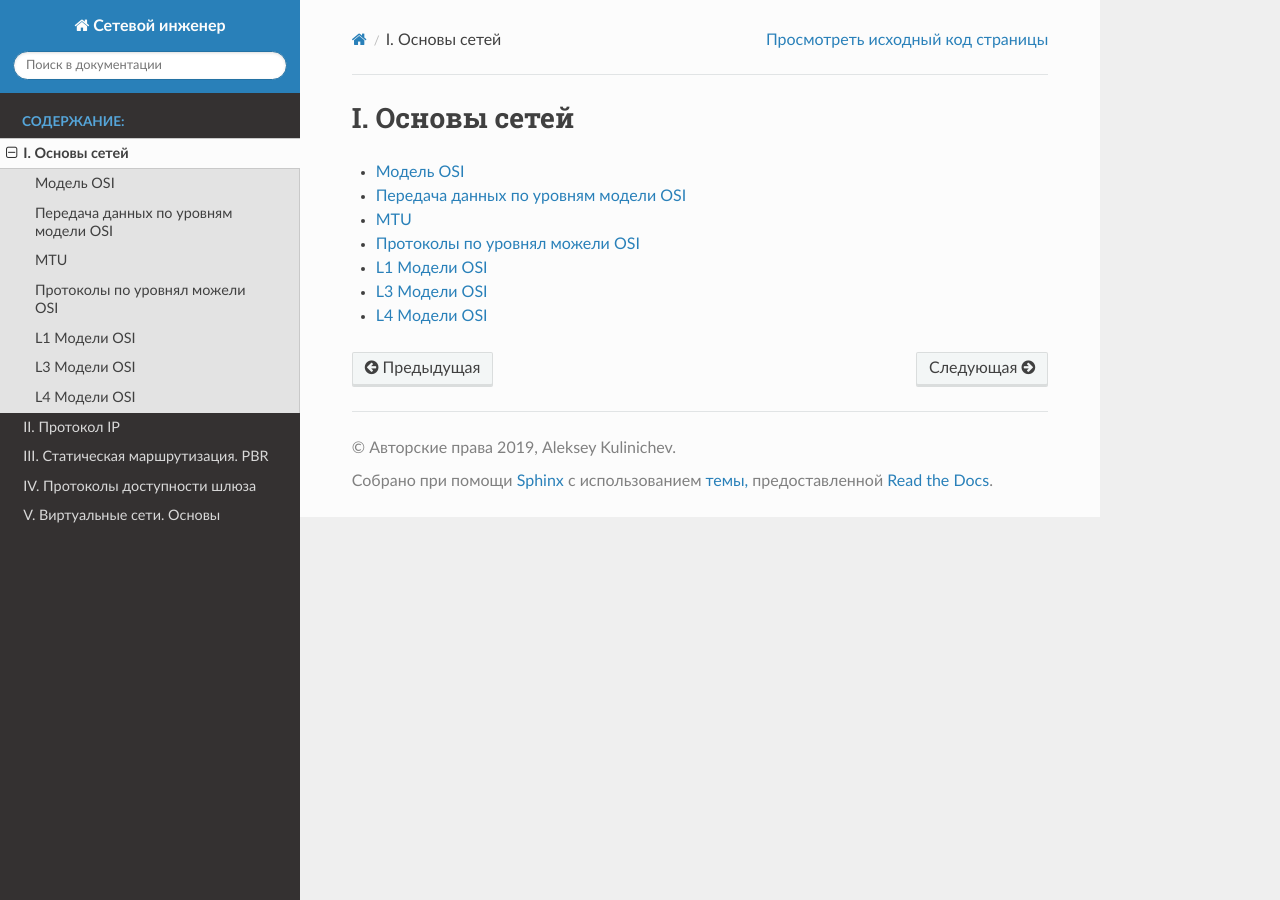
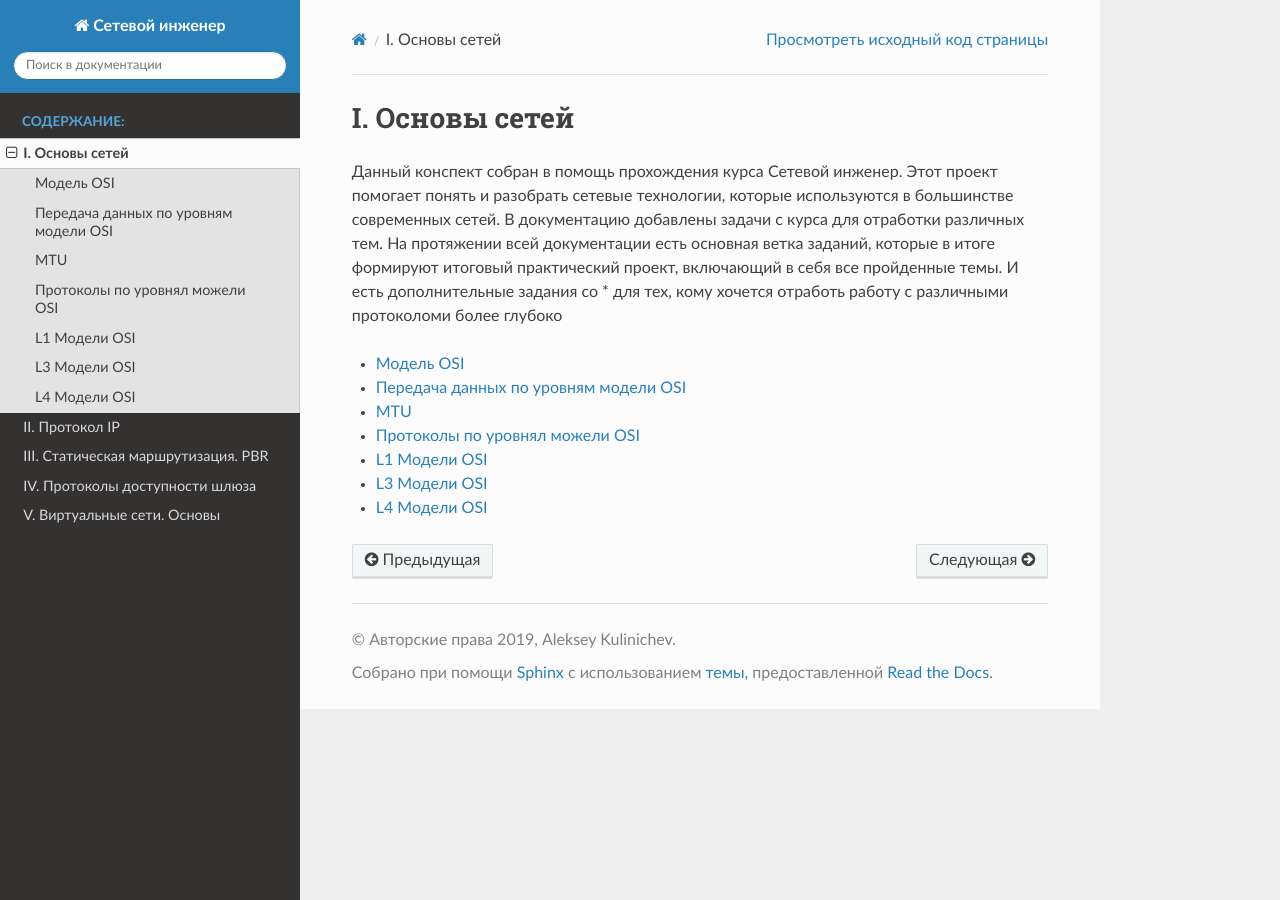
Before and after one commit to Santa42/netadm, a Sphinx documentation site: the page built from docs/source/book/Part_I.rst, in a window 1280 px wide. Built offline with Sphinx 7.4.7 and the Read the Docs theme 2.0.0, drawn with Linux system fonts in a browser that asks for light colours.

Commit message:
add html

```diff
--- a/docs/source/book/Part_I.rst
+++ b/docs/source/book/Part_I.rst
@@ -1,5 +1,11 @@
 I. Основы сетей
 ###############
+
+Данный конспект собран в помощь прохождения курса Сетевой инженер.
+Этот проект помогает понять и разобрать сетевые технологии, которые используются в большинстве современных сетей.
+В документацию добавлены задачи с курса для отработки различных тем.
+На протяжении всей документации есть основная ветка заданий, которые в итоге формируют итоговый практический проект, включающий в себя все пройденные темы.
+И есть дополнительные задания со \* для тех, кому хочется отработь работу с различными протоколоми более глубоко
 
 .. toctree::
    :maxdepth: 1
```
